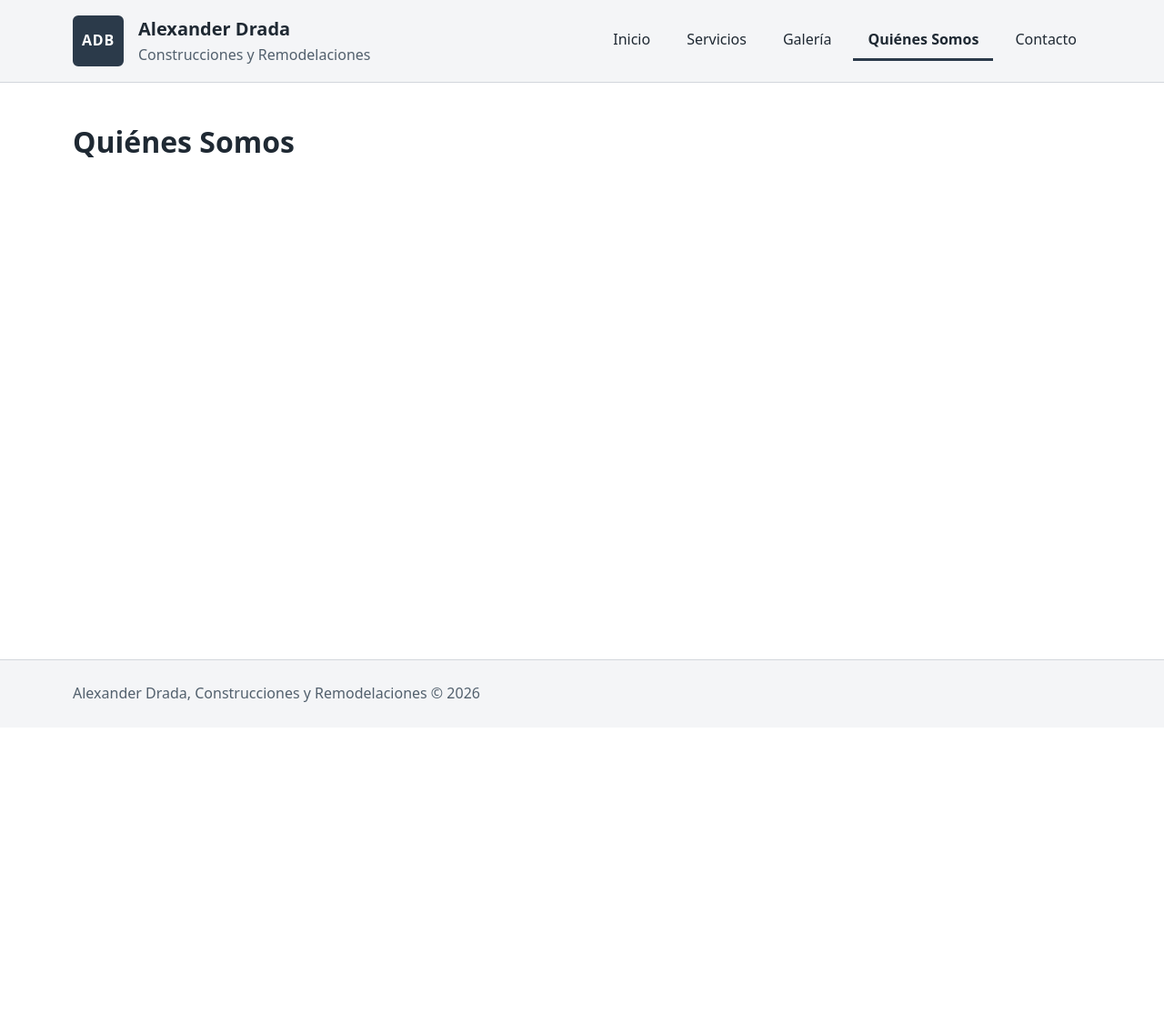
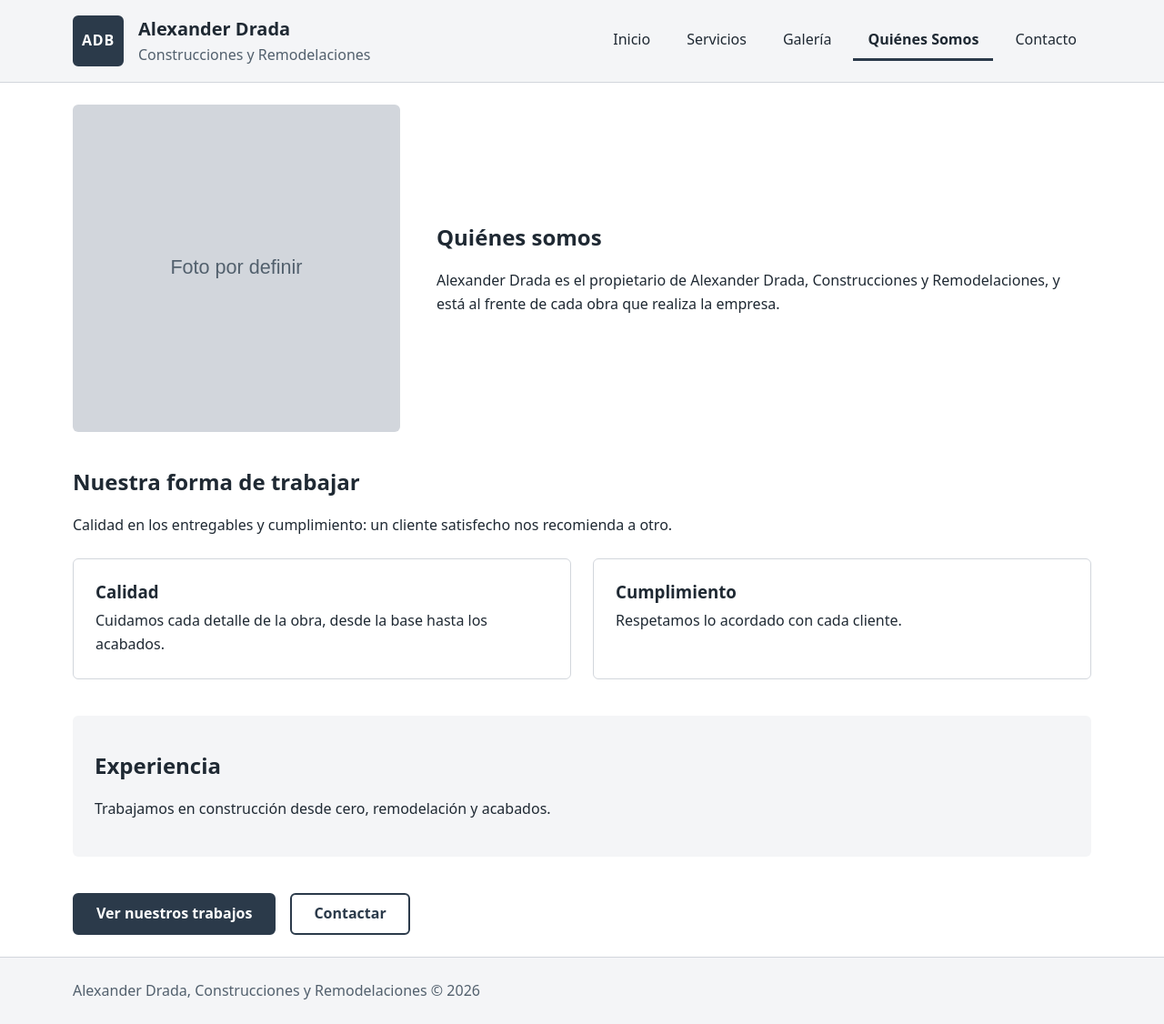
Before and after one commit to nicohr3366/portafolio-construccion-adb, a Django app: page /quienes-somos/ in a window 1280 px wide. Shown: the whole page at 91% size. Before the commit the page ends 772 px from the top, so only its background shows below. Run offline with Django 5.2, Linux system fonts and the light colour scheme.

Commit message:
HU-09: sección Quiénes Somos con contenido provisional

```diff
--- a/sitio/templates/sitio/quienes_somos.html
+++ b/sitio/templates/sitio/quienes_somos.html
@@ -1,7 +1,47 @@
 {% extends 'base.html' %}
+{% load static %}
 
 {% block title %}Quiénes Somos | Alexander Drada{% endblock %}
 
+{% block extra_head %}
+    <link rel="stylesheet" href="{% static 'css/quienes_somos.css' %}">
+{% endblock %}
+
 {% block content %}
-<h1>Quiénes Somos</h1>
+<section class="nosotros" aria-labelledby="nosotros-titulo">
+    {# POR DEFINIR con Alexander: foto real #}
+    <img class="nosotros__imagen" src="{% static 'img/quienes-somos/alexander.svg' %}" alt="Alexander Drada" width="800" height="800" loading="lazy">
+    <div class="nosotros__texto">
+        <h1 id="nosotros-titulo">Quiénes somos</h1>
+        {# POR DEFINIR con Alexander #}
+        <p>Alexander Drada es el propietario de Alexander Drada, Construcciones y Remodelaciones, y está al frente de cada obra que realiza la empresa.</p>
+    </div>
+</section>
+
+<section class="forma-trabajo" aria-labelledby="forma-trabajo-titulo">
+    <h2 id="forma-trabajo-titulo">Nuestra forma de trabajar</h2>
+    {# POR DEFINIR con Alexander #}
+    <p>Calidad en los entregables y cumplimiento: un cliente satisfecho nos recomienda a otro.</p>
+    <ul class="forma-trabajo__lista">
+        <li class="forma-trabajo__item">
+            <h3>Calidad</h3>
+            <p>Cuidamos cada detalle de la obra, desde la base hasta los acabados.</p>
+        </li>
+        <li class="forma-trabajo__item">
+            <h3>Cumplimiento</h3>
+            <p>Respetamos lo acordado con cada cliente.</p>
+        </li>
+    </ul>
+</section>
+
+<section class="experiencia" aria-labelledby="experiencia-titulo">
+    <h2 id="experiencia-titulo">Experiencia</h2>
+    {# POR DEFINIR con Alexander: años de experiencia y tipos de obra #}
+    <p>Trabajamos en construcción desde cero, remodelación y acabados.</p>
+</section>
+
+<nav class="nosotros__acciones" aria-label="Siguientes pasos">
+    <a class="nosotros__boton nosotros__boton--primary" href="{% url 'sitio:galeria' %}">Ver nuestros trabajos</a>
+    <a class="nosotros__boton nosotros__boton--secondary" href="{% url 'sitio:contacto' %}">Contactar</a>
+</nav>
 {% endblock %}
--- /dev/null
+++ b/static/css/quienes_somos.css
@@ -0,0 +1,104 @@
+.nosotros {
+    display: grid;
+    grid-template-columns: 1fr;
+    align-items: center;
+    gap: var(--space-xl);
+    margin-bottom: var(--space-xl);
+}
+
+.nosotros__imagen {
+    display: block;
+    width: 100%;
+    max-width: 24rem;
+    height: auto;
+    aspect-ratio: 1 / 1;
+    object-fit: cover;
+    border-radius: var(--radius);
+}
+
+.forma-trabajo {
+    margin-bottom: var(--space-xl);
+}
+
+.forma-trabajo__lista {
+    display: grid;
+    grid-template-columns: 1fr;
+    gap: var(--space-lg);
+    margin: var(--space-lg) 0 0;
+    padding: 0;
+    list-style: none;
+}
+
+.forma-trabajo__item {
+    padding: var(--space-lg);
+    border: 1px solid var(--color-border);
+    border-radius: var(--radius);
+}
+
+.forma-trabajo__item h3,
+.forma-trabajo__item p {
+    margin: 0;
+}
+
+.forma-trabajo__item h3 {
+    margin-bottom: var(--space-sm);
+}
+
+.experiencia {
+    margin-bottom: var(--space-xl);
+    padding: var(--space-xl) var(--space-lg);
+    background: var(--color-surface);
+    border-radius: var(--radius);
+}
+
+.experiencia h2 {
+    margin-top: 0;
+}
+
+.experiencia p {
+    margin-bottom: 0;
+}
+
+.nosotros__acciones {
+    display: flex;
+    flex-wrap: wrap;
+    gap: var(--space-md);
+}
+
+.nosotros__boton {
+    display: inline-flex;
+    align-items: center;
+    justify-content: center;
+    min-height: 44px;
+    padding: var(--space-sm) var(--space-lg);
+    border: 2px solid var(--color-primary);
+    border-radius: var(--radius);
+    font-weight: 700;
+    text-decoration: none;
+}
+
+.nosotros__boton--primary {
+    background: var(--color-primary);
+    color: var(--color-on-primary);
+}
+
+.nosotros__boton--secondary {
+    background: transparent;
+    color: var(--color-primary);
+}
+
+@media (min-width: 40rem) {
+    .forma-trabajo__lista {
+        grid-template-columns: repeat(2, 1fr);
+    }
+}
+
+@media (min-width: 48rem) {
+    .nosotros {
+        grid-template-columns: 1fr 2fr;
+    }
+
+    .nosotros__imagen {
+        max-width: none;
+    }
+}
```
Also changed, not shown: sitio/test_quienes_somos.py (added, +42 -0 lines), static/img/quienes-somos/alexander.svg (added).
